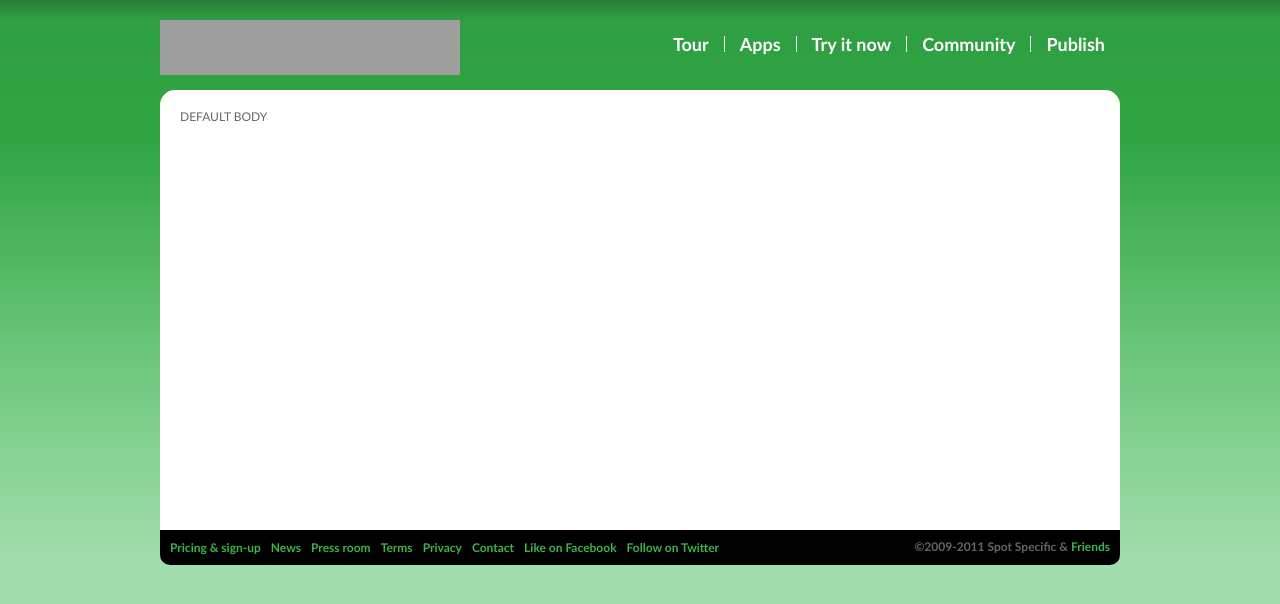
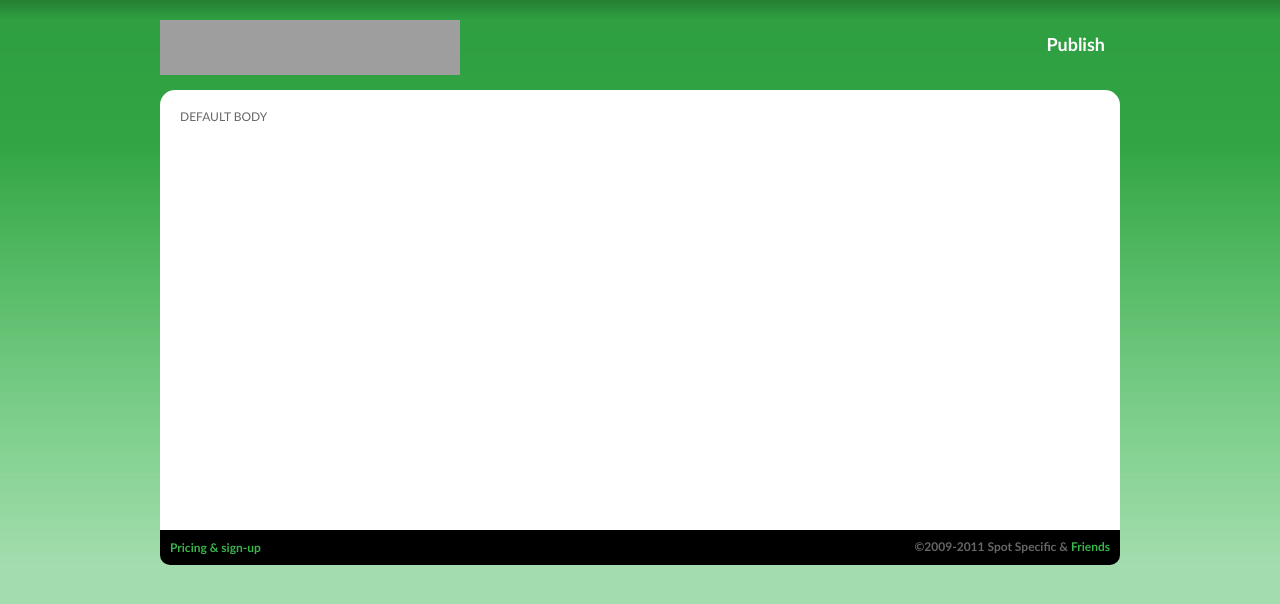
Before and after one commit to SpotSpecific/NoteSpot, a Python web app: template templates/default/base.html in a window 1280 px wide. Shown: the top 604 px of the page. Run offline with Jinja, Linux system fonts and the light colour scheme; the template is opened without the code that fills it, so the values that code supplies are empty; grey boxes are pictures that could not be loaded.

Commit message:
Update base.html with more overrides and less crap
-Dx

```diff
--- a/templates/default/base.html
+++ b/templates/default/base.html
@@ -10,72 +10,38 @@
     <!--[if IE]>
     <link rel="stylesheet" href="/media/stylesheets/ieonly.css" type="text/css" media="screen" title="no title" charset="utf-8"/>
     <![endif]-->
-    <title>Spot Specific - Spot Specific</title>
+{% block extra_stylesheets %}{% endblock extra_stylesheets %}
+    <title>{% block page_title %}DEFAULT TEMPLATE{% endblock page_title %}{% block page_subtitle %} ::  Spot Specific{% endblock page_subtitle %}</title>
     <style type="text/css" media="screen">
-
         body, th, table .odd {background-color:#a3ddae;}
         a, #footer li a, #breadcrumbs li a  {color:#39b54a;}
-
-
         body, #copyright {color: #666;}
         #gallerynav .back, #gallerynav .forward, .gallery_mainimage img {background-color: #666;}
-
         a:hover, #breadcrumbs li a:hover  {color: #003300;}
-
         #breadcrumbs li.active a, #navigation ul li a span:hover, #right_column h2, div.entry p.subheading, td.today {color: #000;}
         #footer_content {background-color: #000;}
-
         td.today{border-color: #000;}
-
-
-
-
         #navigation ul li a span, #logo h1 a, span.central, #SlideItMoo_outer #SlideItMoo_inner #SlideItMoo_items div.SlideItMoo_element {color: #FFF ;}
         #wrapper {background-color: #FFF ;}
-
         #breadcrumbs li a, table .odd .table-col-0, .gallery_mainimage, #SlideItMoo_items a, .advert, #frontpage .advert, table .even {background-color: #e9e9e9 ;}
-
     </style>
-
 </head>
-
 <body>
     <!--CONTAINER OPENING DIV-->
 
     <!--SIDEBAR OPENING DIV-->
     <div id="masthead_wrapper">
       <div id="masthead">
-        <div id="logo"><h1><a href="/"><span>Spot Specific</span></a></h1></div>
+        <div id="logo"><h1><a href="/"><span>NoteSpot</span></a></h1></div>
           <div id="navigation">
             <ul>
-    <li class='nav_2'>
-        <a href='http://www.spotspecific.com/tour'><span>Tour</span></a>
-
-    </li>
-    <li class='nav_3'>
-        <a href='http://www.spotspecific.com/apps'><span>Apps</span></a>
-
-    </li>
-    <li class='nav_4'>
-        <a href='http://www.spotspecific.com/try-it-now'><span>Try it now</span></a>
-
-    </li>
-    <li class='nav_28'>
-        <a href='http://www.spotspecific.com/community'><span>Community</span></a>
-
-    </li>
               <li class='nav_29'>
                 <a href='http://www.spotspecific.com/publish'><span>Publish</span></a>
-
-    </li></ul>
+              </li>
+            </ul>
           </div>
-
-
-    </div></div>
-
-
-
-
+      </div>
+    </div>
     <div id="wrapper" class="sshomepage">
       <div id="content">
   {% block body %}
@@ -84,42 +50,14 @@
       </div>
     <div class="clear">&nbsp;</div>
 <!--WRAPPER DIV CLOSE--></div>
+
 <div id ="footer">
   <div id="footer_content">
       <ul>
-
         <li class='nav_1'>
           <a href='http://www.spotspecific.com/footer/pricing-sign-up'><span>Pricing &amp; sign-up</span></a>
-
         </li>
-    <li class='nav_3'>
-        <a href='http://www.spotspecific.com/footer/news'><span>News</span></a>
-
-    </li>
-    <li class='nav_4'>
-        <a href='http://www.spotspecific.com/footer/press-room'><span>Press room</span></a>
-
-    </li>
-    <li class='nav_5'>
-        <a href='http://www.spotspecific.com/footer/terms'><span>Terms</span></a>
-
-    </li>
-    <li class='nav_6'>
-        <a href='http://www.spotspecific.com/footer/privacy'><span>Privacy</span></a>
-
-    </li>
-    <li class='nav_8'>
-        <a href='http://www.spotspecific.com/footer/contact'><span>Contact</span></a>
-
-    </li>
-    <li class='nav_9'>
-        <a href='http://www.spotspecific.com/footer/like-on-facebook'><span>Like on Facebook</span></a>
-
-    </li>
-    <li class='nav_10'>
-        <a href='http://www.spotspecific.com/footer/follow-on-twitter'><span>Follow on Twitter</span></a>
-
-    </li>       </ul>
+      </ul>
     <span class="copyright">&copy;2009-2011 Spot Specific &amp; <a href="http://github.com/SpotSpecific/NoteSpot/">Friends</a></span>
   </div>
 </div>
```
Lines whose indentation alone changed are shown as unchanged.
